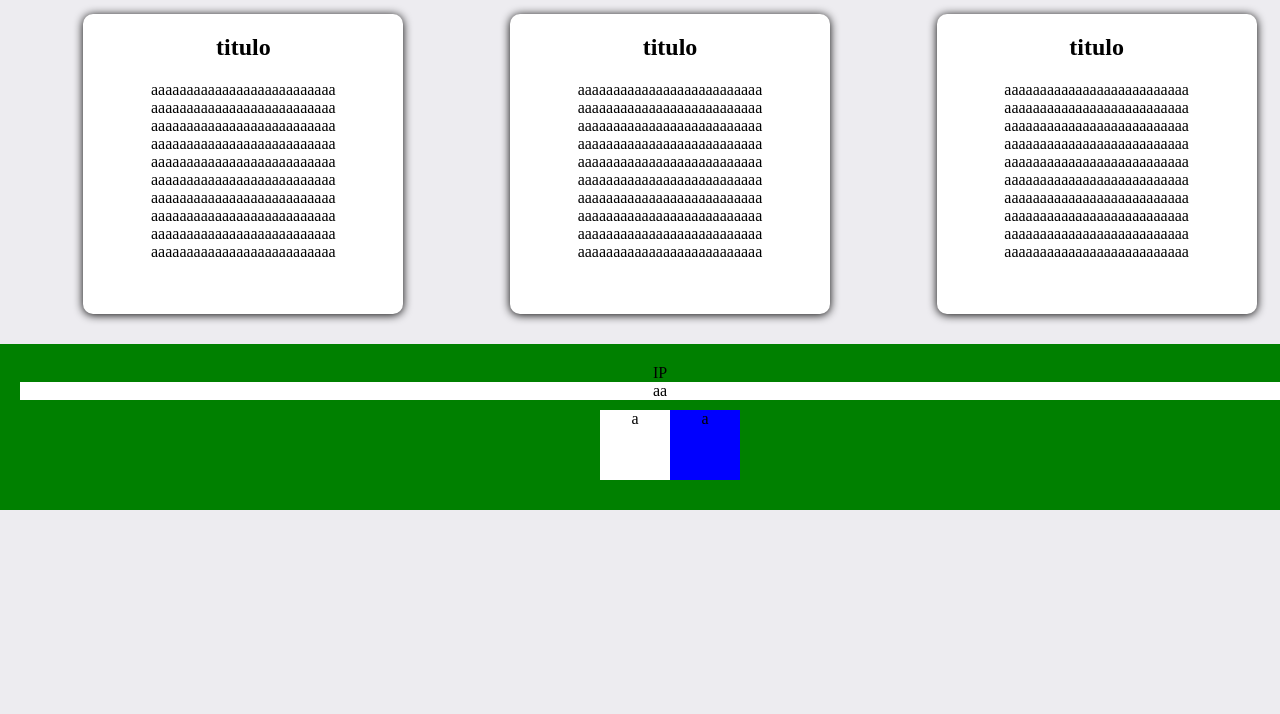
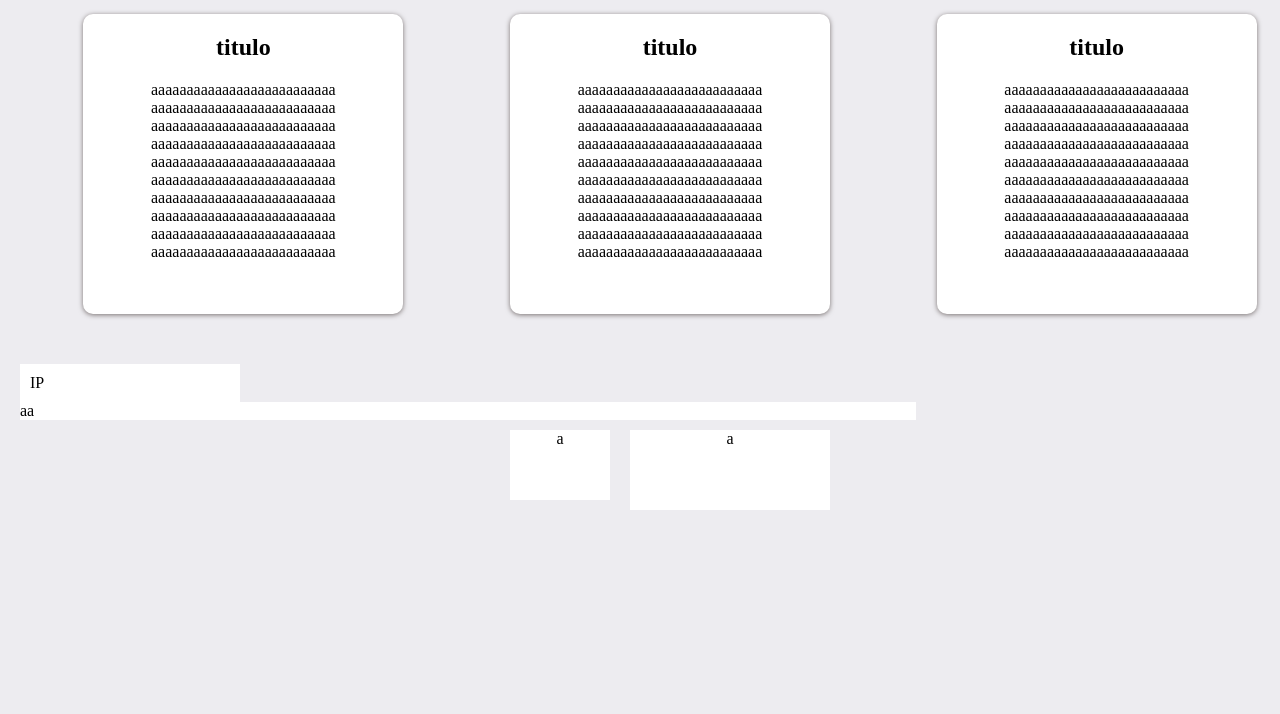
Before and after one commit to LuanMigNak/-Projeto-B-nus-GeoTrack, a website: page index.html in a window 1280 px wide. Shown: the part 86-800 px from the top of the page. Drawn offline with Linux system fonts and the light colour scheme.

Commit message:
Arrumando css section 2.

```diff
--- a/style.css
+++ b/style.css
@@ -9,7 +9,7 @@ body {
     justify-content: space-between;
     width: 100%;
     height: 70px;
-    box-shadow: 0 1px 10px 0px grey;
+    box-shadow: 0 1px 4px 0px rgb(39, 38, 38);
 }
 
 #logo {
@@ -38,25 +38,28 @@ body {
     width: 25%;
     height: 300px;
     background-color: white;
-    box-shadow: 0 1px 10px 0px black;
+    box-shadow: 0 1px 5px 0px rgb(121, 114, 114);
     border-radius: 10px;
     text-align: center;
 }
 
 .section2 {
-    text-align: center;
     flex-direction: column;
     margin: 0px;
-    background-color: green;
     width: 100%;
     border-width: 1px black solid;
     padding: 20px;
-    align-self: center;
+}
+.div-ip {
+    background-color: white;
+    width: 200px;
+    padding: 10px;
 }
 
 .maps {
+    align-self: center;
     border-width: 1px solid black;
-    width: 100%;
+    width: 70%;
     height: auto;
     background-color: white;
 }
@@ -65,17 +68,20 @@ body {
     width: 100%;
     display: flex;
     justify-content: center;
+    text-align: center;
     margin: 10px;
 }
 
 .flag {
-    width: 70px;
+    width: 100px;
     height: 70px;
     background-color: white;
+    margin-right: 10px;
 }
 
 .info {
-    width: 70px;
-    height: 70px;
-    background-color: blue;
+    width: 200px;
+    height: 80px;
+    background-color: white;
+    margin-left: 10px;
 }
```
